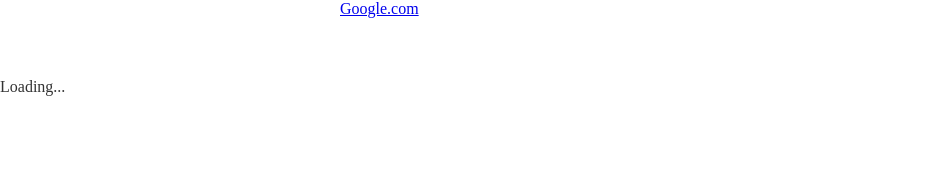
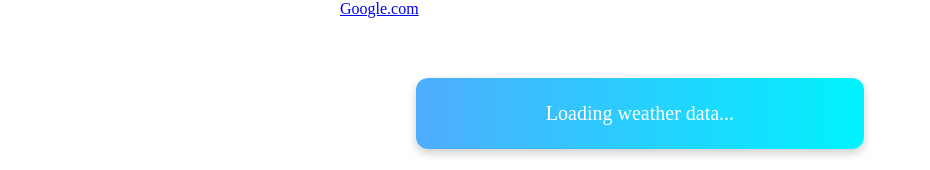
Before and after one commit to aliafzalh/react, a React (Vite) app: page / in a window 1280 px wide. Shown: the part 1204-1374 px from the top of the page, without its empty margins (0-930 px from the left). Before the commit the page ends 1300 px from the top, so only its background shows below. Built offline with nearby package versions, Linux system fonts and the light colour scheme; no server answers.

Commit message:
Weather styles updated

```diff
--- a/src/components/weather.jsx
+++ b/src/components/weather.jsx
@@ -26,7 +26,7 @@ function Weather() {
 
   return (
     <div className="Weather-app">
-      {temp !== null ? `New York Now: ${temp} °F` : "Loading..."}
+      {temp !== null ? `New York Now: ${temp} °F` : "Loading weather data..."}
     </div>
   );
 }
--- a/src/index.css
+++ b/src/index.css
@@ -34,3 +34,24 @@ button{
   margin:5px 5px ;
   margin-top: 0px;
  }
+
+
+ /* Weather section styling */
+.Weather-app {
+  background: linear-gradient(to right, #4facfe, #00f2fe);
+  color: white;
+  padding: 1.5rem;
+  margin: 1.5rem auto;
+  max-width: 400px;
+  text-align: center;
+  border-radius: 12px;
+  box-shadow: 0 4px 10px rgba(0, 0, 0, 0.2);
+  font-size: 1.25rem;
+  font-weight: 500;
+  transition: all 0.3s ease;
+}
+
+.Weather-app:hover {
+  transform: scale(1.02);
+  box-shadow: 0 6px 16px rgba(0, 0, 0, 0.25);
+}
```
